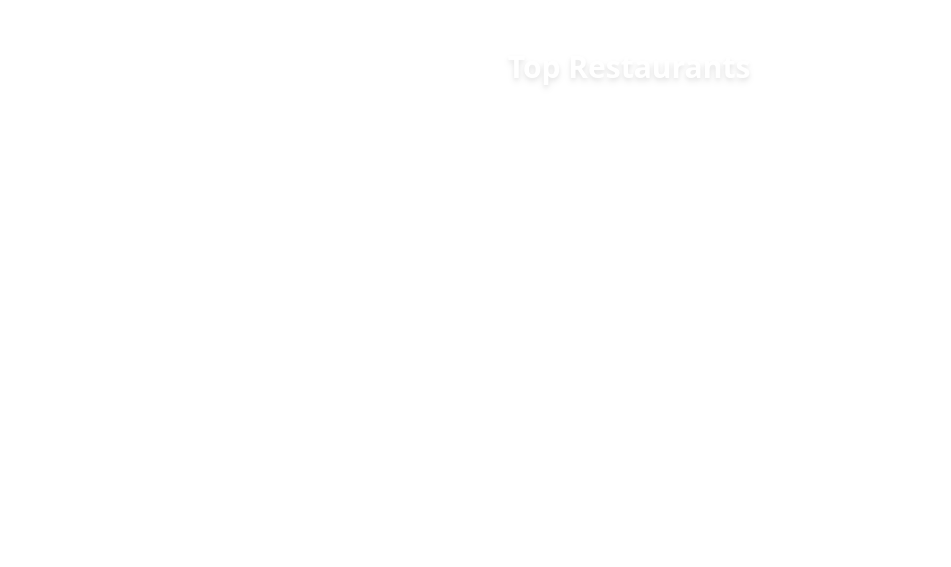
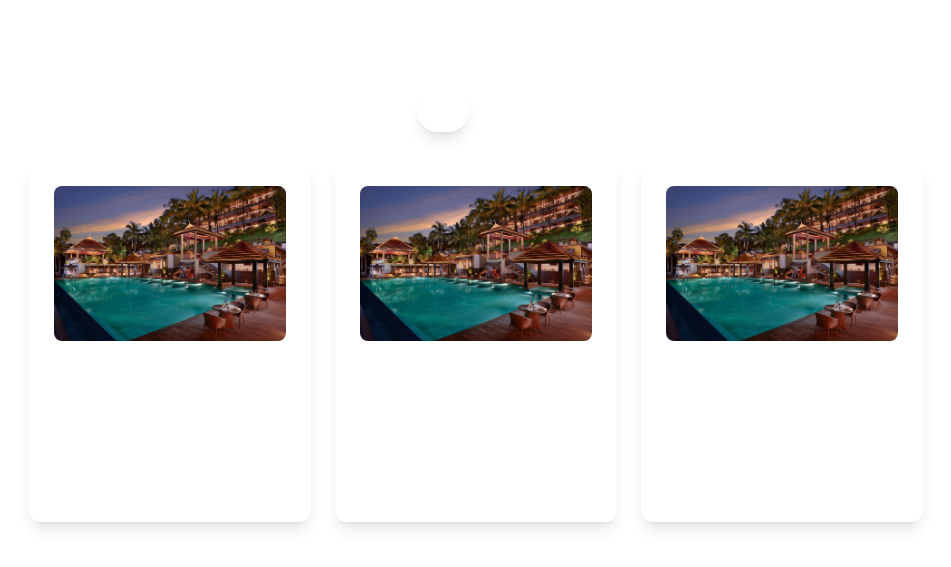
Before and after one commit to lubnafebin/wayanad-explorer, a React (Vite) app: page / in a window 1280 px wide. Shown: the part 1647-2214 px from the top of the page, without its empty margins (11-962 px from the left). Built offline with nearby package versions, Linux system fonts and the light colour scheme.

Commit message:
feat: add Stays component with accommodation filtering and integrate into Landing page

```diff
--- a/src/components/Navbar.jsx
+++ b/src/components/Navbar.jsx
@@ -15,8 +15,8 @@ export const Navbar = () => {
         />
       </div>
       {/* Desktop Menu */}
-      <ul className="hidden sm:flex gap-4">
-        {["Destinations", "Restaurants", "Hotel"].map((item, i) => (
+      <ul className="hidden sm:flex gap-3">
+        {["Destinations", "Discover", "Things to do"].map((item, i) => (
           <li key={i}>
             <a
               href={`#${item.toLowerCase()}`}
--- a/src/pages/About.jsx
+++ /dev/null
@@ -1,10 +0,0 @@
-export const About = () => {
-  return (
-    <div
-      id="about"
-      className="min-h-screen flex flex-col items-center text-white p-24"
-    >
-      <h2 className="text-3xl font-bold text-white text-center mb-10 drop-shadow-md">Top Restaurants</h2>
-    </div>
-  );
-};
--- a/src/pages/Landing.jsx
+++ b/src/pages/Landing.jsx
@@ -1,7 +1,7 @@
-import { About } from "./About";
 import { Destination } from "../components/Destinations";
 import { Home } from "../Home";
 import { Navbar } from "../components/Navbar";
+import { Stays } from "./Stays";
 
 export const Landing = () => {
   return (
@@ -9,7 +9,7 @@ export const Landing = () => {
       <Navbar />
       <Home />
       <Destination />
-      <About />
+      <Stays />
     </>
   );
 };
--- /dev/null
+++ b/src/pages/Stays.jsx
@@ -0,0 +1,90 @@
+import React, { useState } from "react";
+
+const sampleAccommodations = [
+  {
+    id: 1,
+    name: "Sunset Paradise Hotel",
+    type: "hotel",
+    location: "Kalpetta, Wayanad",
+    price: "₹4,500/night",
+    image: "/assets/resort.jpg",
+  },
+  {
+    id: 2,
+    name: "Hilltop Resort",
+    type: "resort",
+    location: "Meppadi, Wayanad",
+    price: "₹6,200/night",
+    image: "/assets/resort.jpg",
+  },
+  {
+    id: 3,
+    name: "Green Valley Villa",
+    type: "villa",
+    location: "Vythiri, Wayanad",
+    price: "₹7,800/night",
+    image: "/assets/resort.jpg",
+  },
+];
+
+export const Stays = () => {
+  const [filter, setFilter] = useState("All");
+
+  const categories = ["All", "Hotel", "Resort", "Villa", "Homestay"];
+
+  const filteredData =
+    filter === "All"
+      ? sampleAccommodations
+      : sampleAccommodations.filter(
+          (item) => item.type.toLowerCase() === filter.toLowerCase()
+        );
+
+  return (
+    <div className="min-h-screen p-6 md:p-10 text-white bg-transparent">
+      {/* Heading */}
+      <h1 className="text-3xl font-bold mb-4 text-center mt-10">
+        What are you looking for?
+      </h1>
+
+      {/* Filter Bar */}
+      <div className="flex flex-wrap justify-center gap-3 mb-6 p-1 bg-white/10 backdrop-blur-md rounded-full border border-white/20 w-fit mx-auto">
+        {categories.map((cat) => (
+          <button
+            key={cat}
+            onClick={() => setFilter(cat)}
+            className={`px-4 py-2 rounded-full text-white transition-all duration-300
+              ${
+                filter === cat
+                  ? "bg-white/20 border border-white/30 shadow-lg"
+                  : "hover:bg-white/10"
+              }`}
+          >
+            {cat}
+          </button>
+        ))}
+      </div>
+
+      {/* Grid of Cards */}
+      <div className="grid sm:grid-cols-1 md:grid-cols-2 lg:grid-cols-4 gap-6">
+        {filteredData.map((item) => (
+          <div
+            key={item.id}
+            className="bg-white/10 backdrop-blur-md border border-white/20 p-6 rounded-xl shadow-lg"
+          >
+            <img
+              src={item.image}
+              alt={item.name}
+              className="rounded-lg h-30 w-full object-cover mb-4"
+            />
+            <h3 className="text-xl font-bold">{item.name}</h3>
+            <p className="text-white/70">{item.location}</p>
+            <p className="text-white mt-2">{item.price}</p>
+            <button className="mt-4 px-4 py-2 bg-white/20 rounded-lg text-white hover:bg-white/30">
+              Book Now
+            </button>
+          </div>
+        ))}
+      </div>
+    </div>
+  );
+};
```
Also changed, not shown: public/assets/resort.jpg (added).
